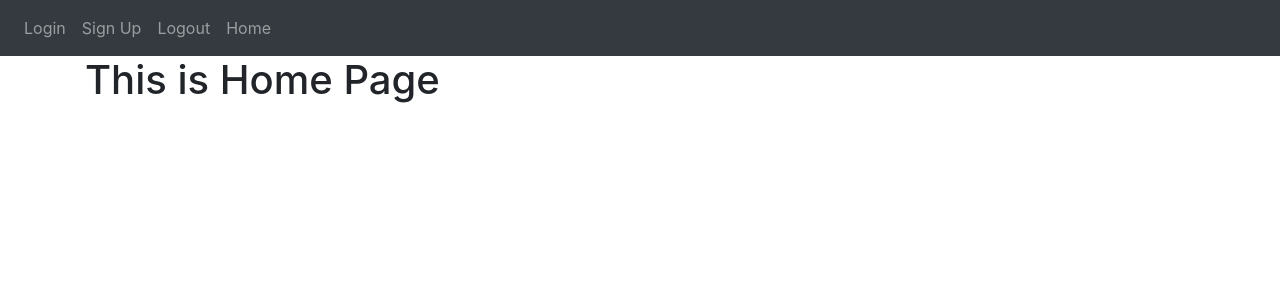
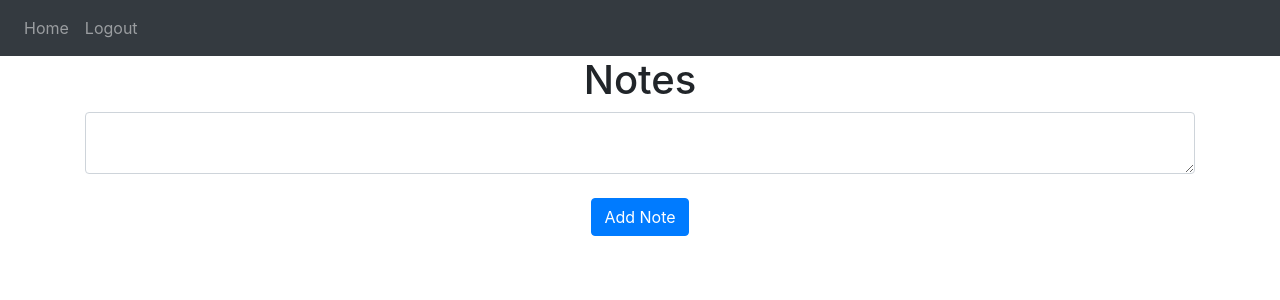
Before and after one commit to anojan1996/Notes-App, a Flask app: page /home in a window 1280 px wide. Shown: the top 300 px of the page. Run offline with Flask 2, Linux system fonts and the light colour scheme; the visitor is signed in with stand-in values (Sample User, id 1); data comes from the database, SQL or seed files in the repository; data that the repository does not hold is empty; some libraries are stand-ins or nearby versions.

Commit message:
Adding User Notes

```diff
--- a/Notes/routes.py
+++ b/Notes/routes.py
@@ -14,13 +14,22 @@ def load_user(id):
 
 @app.route('/')
 def index():
-    return render_template('base.html')
+    return render_template('base.html', user=current_user)
 
 
-@app.route('/home')
+@app.route('/home', methods=['GET','POST'])
 @login_required
 def home():
-    return render_template('home.html')
+    if request.method == 'POST':
+        note = request.form.get('note')
+        if len(note) < 1:
+            flash('Note is too short!', category='error')
+        else:
+            new_note = Note(data=note, user_id=current_user.id)
+            db.session.add(new_note)
+            db.session.commit()
+            flash('Note Added', category='success')
+    return render_template('home.html', user=current_user)
 
 @app.route('/login', methods=['GET','POST'])
 def login():
@@ -38,7 +47,7 @@ def login():
                 flash('Incorrect password, try again.', category='error')
         else:
             flash('Email does not exist.', category='error')
-    return render_template('login.html', boolean=True)
+    return render_template('login.html', user=current_user)
 
 @app.route('/logout')
 @login_required
@@ -69,7 +78,7 @@ def sign_up():
             new_user = User(email=email, first_name=first_name, password=generate_password_hash(password1,method='sha256'))
             db.session.add(new_user)
             db.session.commit()
-            login_user(user, remember=True)
+            #login_user(user, remember=True)
             flash('Account Created!', category='success')
-            return redirect('/home')
-    return render_template('sign_up.html')
+            return redirect('/')
+    return render_template('sign_up.html', user=current_user)
--- a/Notes/templates/base.html
+++ b/Notes/templates/base.html
@@ -22,10 +22,14 @@
         </button>
         <div class="collapse navbar-collapse" id="navbar">
             <div class="navbar-nav">
+                {% if user.is_authenticated %}
+                <a class="nav-item nav-link" id="home" href="/home">Home</a>
+                <a class="nav-item nav-link" id="logout" href="/logout">Logout</a>
+                {% else %}
                 <a class="nav-item nav-link" id="login" href="/login">Login</a>
                 <a class="nav-item nav-link" id="signUp" href="/sign-up">Sign Up</a>
-                <a class="nav-item nav-link" id="logout" href="/logout">Logout</a>
-                <a class="nav-item nav-link" id="home" href="/home">Home</a>
+                {% endif %}
+
             </div>
         </div>
     </nav>
--- a/Notes/templates/home.html
+++ b/Notes/templates/home.html
@@ -2,5 +2,17 @@
 <title>{% block title %}Home{% endblock %}</title>
 
 {% block content %}
-<h1>This is Home Page</h1>
+<h1 align="center"> Notes </h1>
+<ul class="list-group list-group-flush" id="notes">
+    {% for note in user.notes %}
+    <li class="list-group-item">{{ note.data }}</li>
+    {% endfor %}
+</ul>
+<form method="POST">
+    <textarea name="note" id="note" class="form-control"></textarea>
+    <br/>
+    <div align="center">
+        <button type="submit" class="btn btn-primary"> Add Note </button>
+    </div>
+</form>
 {% endblock %}
```
